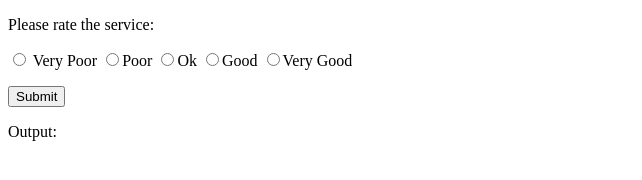
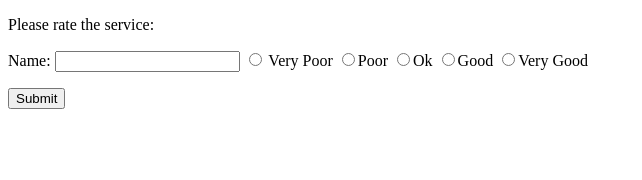
Before and after one commit to Suyog28/DOM, a plain HTML site: page index.html in a window 1280 px wide. Shown: the whole page, without its empty margins (0-642 px from the left). Drawn offline with Linux system fonts and the light colour scheme.

Commit message:
Second commit

```diff
--- a/index.html
+++ b/index.html
@@ -9,6 +9,10 @@
   <body>
     <p>Please rate the service:</p>
     <p>
+      <label for="Full Name">
+        Name:
+        <input type="text" name="name" value="" id="name" />
+      </label>
       <label for="very-poor">
         <input type="radio" name="rate" value="Very Poor" id="very-poor" /> Very
         Poor
@@ -31,11 +35,13 @@
     <p id="output">Output:</p>
 
     <script>
-      //const element = document.getElementById("name");
+      const element = document.getElementById("name");
       const btnSubmit = document.getElementById("btn");
       console.log(btnSubmit);
       const btnOutput = document.getElementById("output");
-      console.log(btnOutput);git push -u origin
+      console.log(btnOutput);
+      const inText = document.getElementById("name").value;
+      document.getElementById("output").innerHTML = inText;
 
       btnSubmit.addEventListener("click", () => {
         let rates = document.getElementsByName("rate");
```
